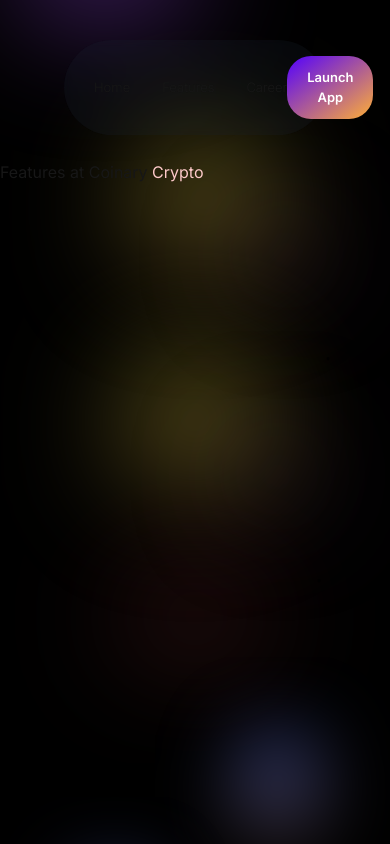
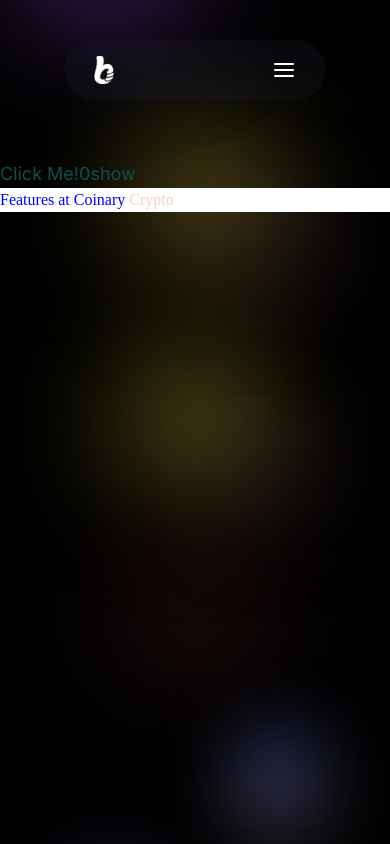
Before and after one commit to Blessed-Samuel/launchapp-crypto, a Next.js app: page /features in a window 390 px wide. Built offline with nearby package versions, Linux system fonts and the light colour scheme.

Commit message:
Added mobie menu.

```diff
--- a/app/features/page.tsx
+++ b/app/features/page.tsx
@@ -1,9 +1,24 @@
 import Container from "@/components/Container";
+import { Poppins } from "next/font/google";
+import { useState } from "react";
 
 export default function Features() {
+    const [index, setIndex] = useState(0);
+    const [showMore, setShowMore] = useState(false);
+
+    function handleClick() {
+        setIndex(index + 1);
+    }
+
+    function handleShowMore() {
+        setShowMore(!showMore);
+    }
+
     return (
         <Container>
-            <h1> Features at Coinary <span className="text-red-200">Crypto</span></h1>
+            <button onClick={handleClick} className="text-teal-900 text-lg">Click Me!{index}</button>
+            <button onClick={handleShowMore} className="text-teal-900 text-lg">{showMore ? 'hide' : 'show'}</button>
+            <h1 style={{color: "blue", fontFamily: "poppins", backgroundColor: "white"}}> Features at Coinary <span className="text-red-200">Crypto</span></h1>
         </Container>
     );
 }
--- a/components/Navbar.tsx
+++ b/components/Navbar.tsx
@@ -2,9 +2,16 @@
 
 import Image from "next/image";
 import Link from "next/link";
-import React from "react";
+import React, { useState } from "react";
+import { FiMenu, FiX } from "react-icons/fi";
 
-const Navbar: React.FC<{}> = () => {
+const Navbar: React.FC = () => {
+    const [isShow, setShow] = useState(false);
+
+    const handleToggle = () => {
+        setShow(!isShow);
+    }
+
     return (
         <div className="h-[120px] mt-10 rounded-lg z-50 px-16">
             <div className="p-4 rounded-full bg-slate-800 bg-opacity-20 backdrop-blur-sm flex flex-row items-center justify-between m-auto px-[30px]">
@@ -18,27 +25,45 @@ const Navbar: React.FC<{}> = () => {
                     />
                 </Link>
 
-                <div className="flex space-x-8">
-                    <Link href="/" className="font-light text-[13px]">
-                        Home
-                    </Link>
-                    <Link href="/features" className="font-light text-[13px]">
-                        Features
-                    </Link>
-                    <Link href="/career" className="font-light text-[13px]">
-                        Career
-                    </Link>
+                <div className="hidden md:flex space-x-8"> {/* Hidden on mobile */}
+                    <Link href="/" className="font-light text-[13px]">Home</Link>
+                    <Link href="/features" className="font-light text-[13px]">Features</Link>
+                    <Link href="/career" className="font-light text-[13px]">Career</Link>
                 </div>
 
-                <div className="">
+                <div className="hidden md:block"> {/* Hidden on mobile */}
                     <button
                         onClick={() => window.open("mailto:samuelalisigwe22@gmail.com", "_blank")}
-                        className="text-[13px] z-[1]bg-clip-text  bg-gradient-to-br from-[#5200FF] to-[#FFAF36] text-white rounded-3xl cursor-pointer font-semibold py-3 px-5"
+                        className="text-[13px] bg-gradient-to-br from-[#5200FF] to-[#FFAF36] text-white rounded-3xl cursor-pointer font-semibold py-3 px-5"
                     >
                         Launch App
                     </button>
                 </div>
+
+                {/* Menu Icon for Mobile */}
+                <div className="md:hidden flex items-center">
+                    <button onClick={handleToggle} className="text-white">
+                        {isShow ? <FiX size={24} /> : <FiMenu size={24} />} {/* Toggle between menu and close icons */}
+                    </button>
+                </div>
             </div>
+
+            {/* Sidebar for Mobile */}
+            {isShow && (
+                <div className="fixed inset-0 bg-black bg-opacity-75 z-40 flex flex-col items-center justify-center md:hidden">
+                    <div className="space-y-6 text-white text-center text-lg">
+                        <Link href="/" onClick={handleToggle} className="block">Home</Link>
+                        <Link href="/features" onClick={handleToggle} className="block">Features</Link>
+                        <Link href="/career" onClick={handleToggle} className="block">Career</Link>
+                        <button
+                            onClick={() => { window.open("mailto:samuelalisigwe22@gmail.com", "_blank"); handleToggle(); }}
+                            className="mt-4 bg-gradient-to-br from-[#5200FF] to-[#FFAF36] text-white rounded-3xl cursor-pointer font-semibold py-3 px-5"
+                        >
+                            Launch App
+                        </button>
+                    </div>
+                </div>
+            )}
         </div>
     );
 };
--- a/package.json
+++ b/package.json
@@ -11,7 +11,8 @@
   "dependencies": {
     "next": "14.2.16",
     "react": "^18",
-    "react-dom": "^18"
+    "react-dom": "^18",
+    "react-icons": "^5.3.0"
   },
   "devDependencies": {
     "@types/node": "^20",
```
Also changed, not shown: 1 other file (tests, documents, lock files or other folders).
